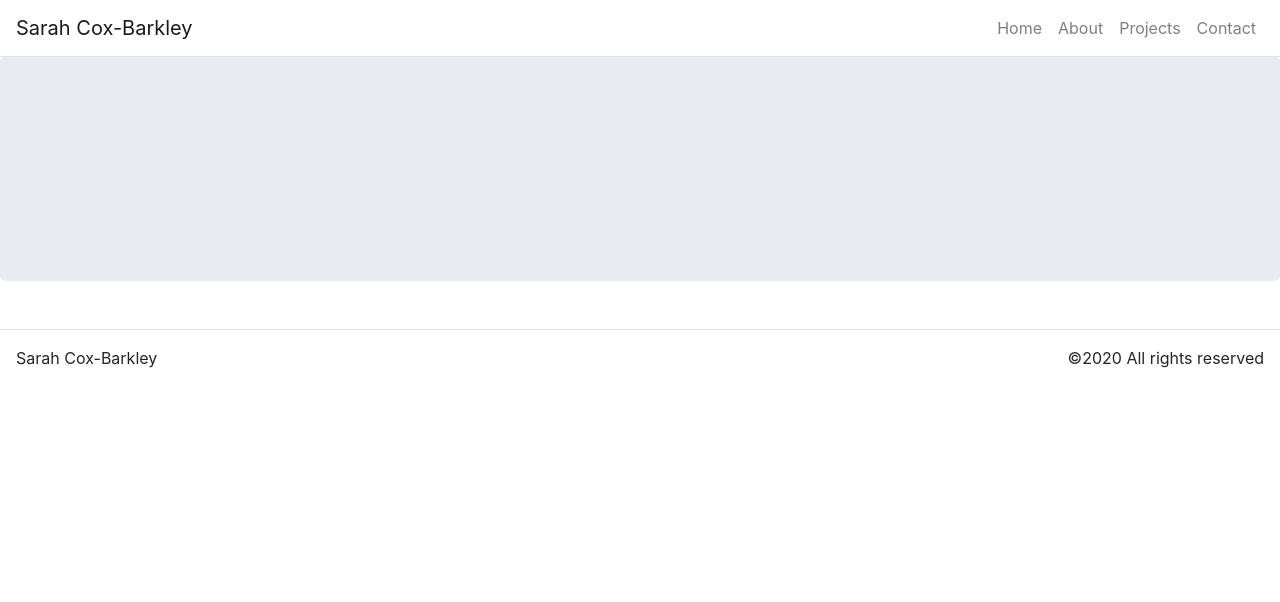
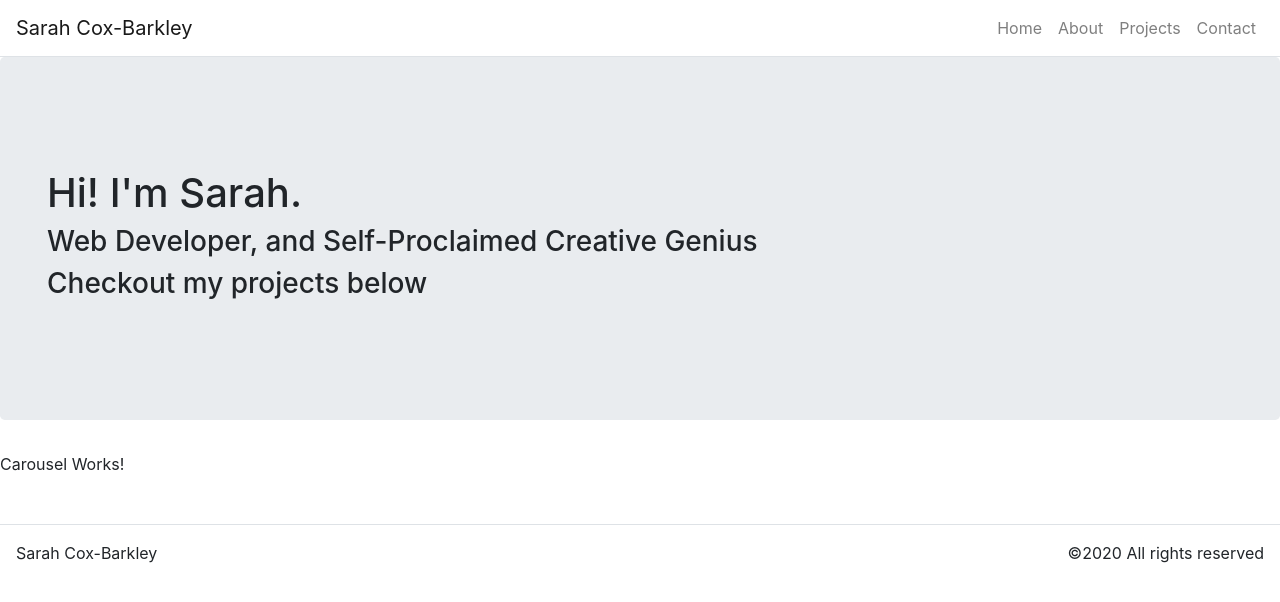
Before and after one commit to sarahlcox/sarah-cox-barkley-portfolio, a React (Create React App) app in the folder client/: page / in a window 1280 px wide. Shown: the top 602 px of the page. Built offline with nearby package versions, Linux system fonts and the light colour scheme.

Commit message:
edited carousel

```diff
--- a/client/src/components/Carousel.js
+++ b/client/src/components/Carousel.js
@@ -5,6 +5,12 @@ class Carousel extends React.Component{
         super(props);
         this.state={}
     }
+    render() {
+        return(
+            <p>Carousel Works!</p>
+        );
+    }
 }
 
+
 export default Carousel;
--- a/client/src/pages/HomePage.js
+++ b/client/src/pages/HomePage.js
@@ -1,9 +1,13 @@
 import React from 'react';
 import Hero from '../components/Hero.js';
+import Carousel from '../components/Carousel.js';
 
-function HomePage(props){
-    return (
-   <Hero />
+function HomePage(props) {
+    return(
+        <div>
+            <Hero title={props.title} subTitle={props.subTitle} text={props.text} />
+            <Carousel />
+        </div>
     );
 }
 export default HomePage;
```
